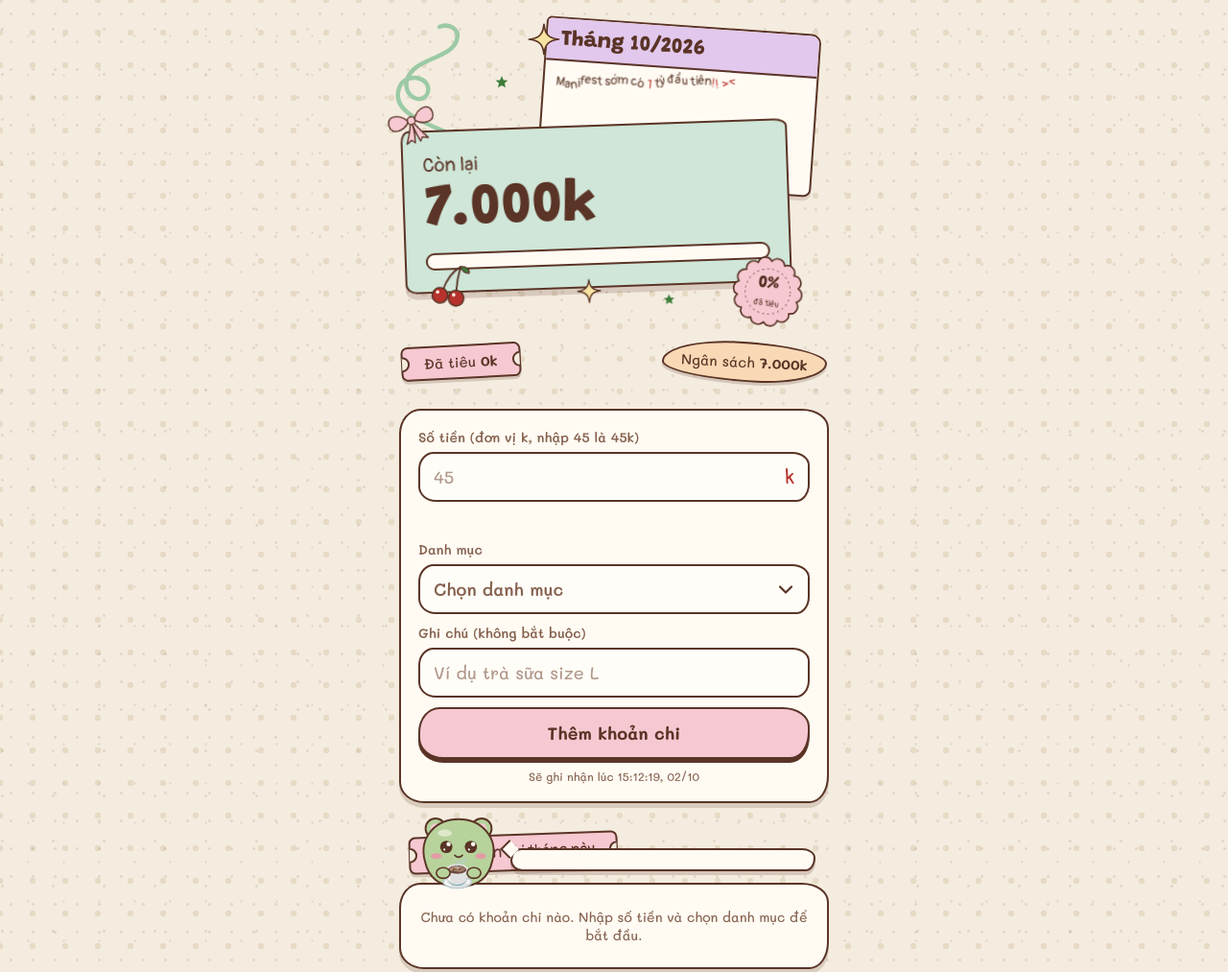
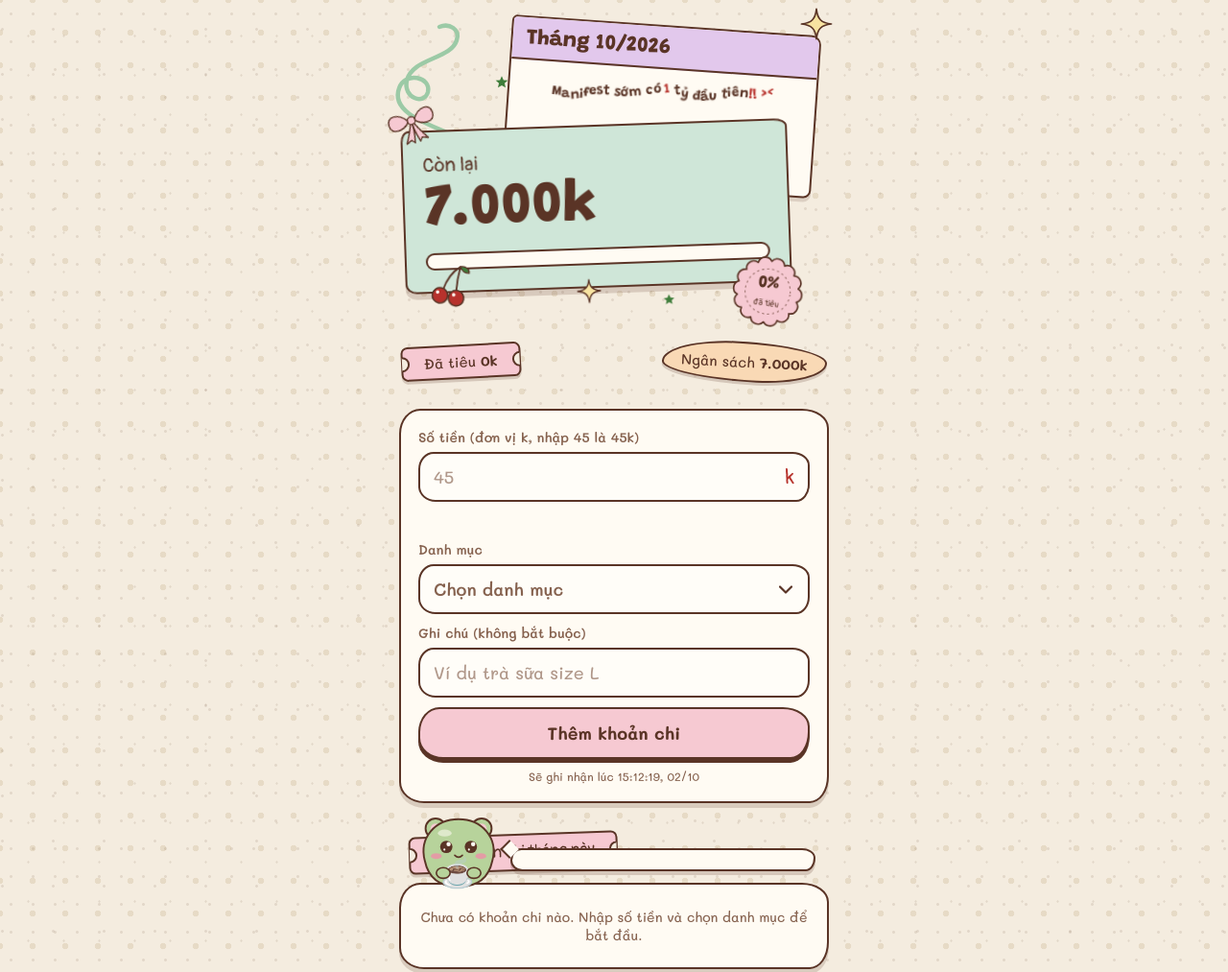
Before and after one commit to ctht1412/mottyloikhuan, a plain HTML site: page index.html in a window 1280 px wide. Shown: the top 1013 px of the page at 96% size. Drawn offline with Linux system fonts and the light colour scheme; a web font is replaced by a local one.

Commit message:
Add files via upload

```diff
--- a/index.html
+++ b/index.html
@@ -80,7 +80,7 @@ main{max-width:480px;margin:0 auto;padding:18px 16px 48px;overflow-x:clip}
 /* ---------- Thẻ chính: ảnh ghép kiểu poster ---------- */
 .hero{position:relative;display:flow-root;padding-bottom:4px}
 .back{
-  position:absolute;top:8px;right:3%;width:64%;height:170px;transform:rotate(4deg);
+  position:absolute;top:8px;right:3%;width:72%;height:170px;transform:rotate(4deg);
   background:var(--cream);border:2px solid var(--pen);border-radius:6px 10px 8px 12px;overflow:hidden;
   box-shadow:0 4px 0 rgba(90,52,38,.15);
 }
@@ -88,10 +88,11 @@ main{max-width:480px;margin:0 auto;padding:18px 16px 48px;overflow-x:clip}
   background:var(--lilac);border-bottom:2px solid var(--pen);padding:10px 14px 8px;
   font-family:var(--f-fun);font-weight:800;font-size:22px;color:var(--pen);line-height:1.1;
 }
-.back-sub{margin:10px 12px 0;line-height:1.9;font-family:var(--f-disp);font-size:13px;color:var(--pen);transform:rotate(-4deg);transform-origin:left}
-.back-sub .ch{display:inline-block;transform:translateY(var(--y)) rotate(var(--r));animation:wiggle 2.6s ease-in-out infinite;animation-delay:var(--d)}
-.back-sub .ch.pop{color:var(--cherry);font-weight:400}
-@keyframes wiggle{50%{transform:translateY(calc(var(--y) * -1)) rotate(calc(var(--r) * -1))}}
+.back-sub{margin:16px 10px 0;text-align:center;line-height:1.6;font-family:var(--f-fun);font-weight:700;font-size:14px;color:var(--pen);white-space:nowrap;transform:rotate(-3deg);transform-origin:center}
+.back-sub .w{display:inline-block;white-space:nowrap}
+.back-sub .ch{display:inline-block;animation:bob 1.8s ease-in-out infinite}
+.back-sub .ch.pop{color:var(--cherry)}
+@keyframes bob{0%,100%{transform:translateY(0) rotate(0deg)}50%{transform:translateY(-3px) rotate(7deg)}}
 @media (prefers-reduced-motion:reduce){.back-sub .ch{animation:none}}
 .main-card{
   position:relative;z-index:2;margin:112px 0 0 1%;width:90%;transform:rotate(-2deg);
@@ -123,7 +124,7 @@ main{max-width:480px;margin:0 auto;padding:18px 16px 48px;overflow-x:clip}
 
 .doodle{position:absolute;pointer-events:none;overflow:visible}
 .d-swirl{left:-10px;top:4px;width:86px;height:120px;z-index:1}
-.d-spark1{left:30%;top:6px;width:34px;height:34px;z-index:1}
+.d-spark1{right:-4px;top:-10px;width:34px;height:34px;z-index:1}
 .d-star1{left:22%;top:60px;width:16px;height:16px}
 .d-bow{left:-18px;top:-30px;width:58px;height:42px;z-index:4;transform:rotate(-16deg)}
 .d-cherry{left:6%;bottom:-16px;width:40px;height:46px;z-index:3;transform:rotate(12deg)}
@@ -673,26 +674,39 @@ li:last-child{border-bottom:0}
   });
 
 
-  // Chữ manifest uốn lượn: mỗi ký tự lệch lên xuống và nghiêng một chút
+  // Chữ manifest uốn lượn: lệch lên xuống, nghiêng nhẹ và nhún liên tục
   (function(){
     var el = document.querySelector(".back-sub");
     if (!el) return;
-    var text = el.textContent;
+    var text = el.textContent.trim();
     el.setAttribute("aria-label", text);
     el.textContent = "";
     var i = 0;
-    Array.from(text).forEach(function(ch){
-      if (ch === " "){ el.appendChild(document.createTextNode(" ")); return; }
-      var sp = document.createElement("span");
-      sp.className = "ch" + ("!><1".indexOf(ch) > -1 ? " pop" : "");
-      sp.setAttribute("aria-hidden", "true");
-      sp.textContent = ch;
-      sp.style.setProperty("--y", (Math.sin(i * 0.85) * 3.2).toFixed(1) + "px");
-      sp.style.setProperty("--r", (Math.sin(i * 1.7 + 1) * 9).toFixed(1) + "deg");
-      sp.style.setProperty("--d", (i * -0.11).toFixed(2) + "s");
-      el.appendChild(sp);
-      i++;
+    text.split(" ").forEach(function(word, wi){
+      if (wi > 0) el.appendChild(document.createTextNode(" "));
+      var w = document.createElement("span");
+      w.className = "w"; w.setAttribute("aria-hidden", "true");
+      Array.from(word).forEach(function(ch){
+        var outer = document.createElement("span");
+        outer.style.display = "inline-block";
+        outer.style.transform = "translateY(" + (Math.sin(i * 0.85) * 2.4).toFixed(1) + "px) rotate(" + (Math.sin(i * 1.7 + 1) * 7).toFixed(1) + "deg)";
+        var sp = document.createElement("span");
+        sp.className = "ch" + ("!><1".indexOf(ch) > -1 ? " pop" : "");
+        sp.style.animationDelay = (i * -0.12).toFixed(2) + "s";
+        sp.textContent = ch;
+        outer.appendChild(sp); w.appendChild(outer);
+        i++;
+      });
+      el.appendChild(w);
     });
+    function fit(){
+      var size = 14;
+      el.style.fontSize = size + "px";
+      while (el.scrollWidth > el.clientWidth + 1 && size > 9){ size -= 0.5; el.style.fontSize = size + "px"; }
+    }
+    fit();
+    if (document.fonts && document.fonts.ready) document.fonts.ready.then(fit);
+    window.addEventListener("resize", fit);
   })();
   syncCat();
   render();
```
